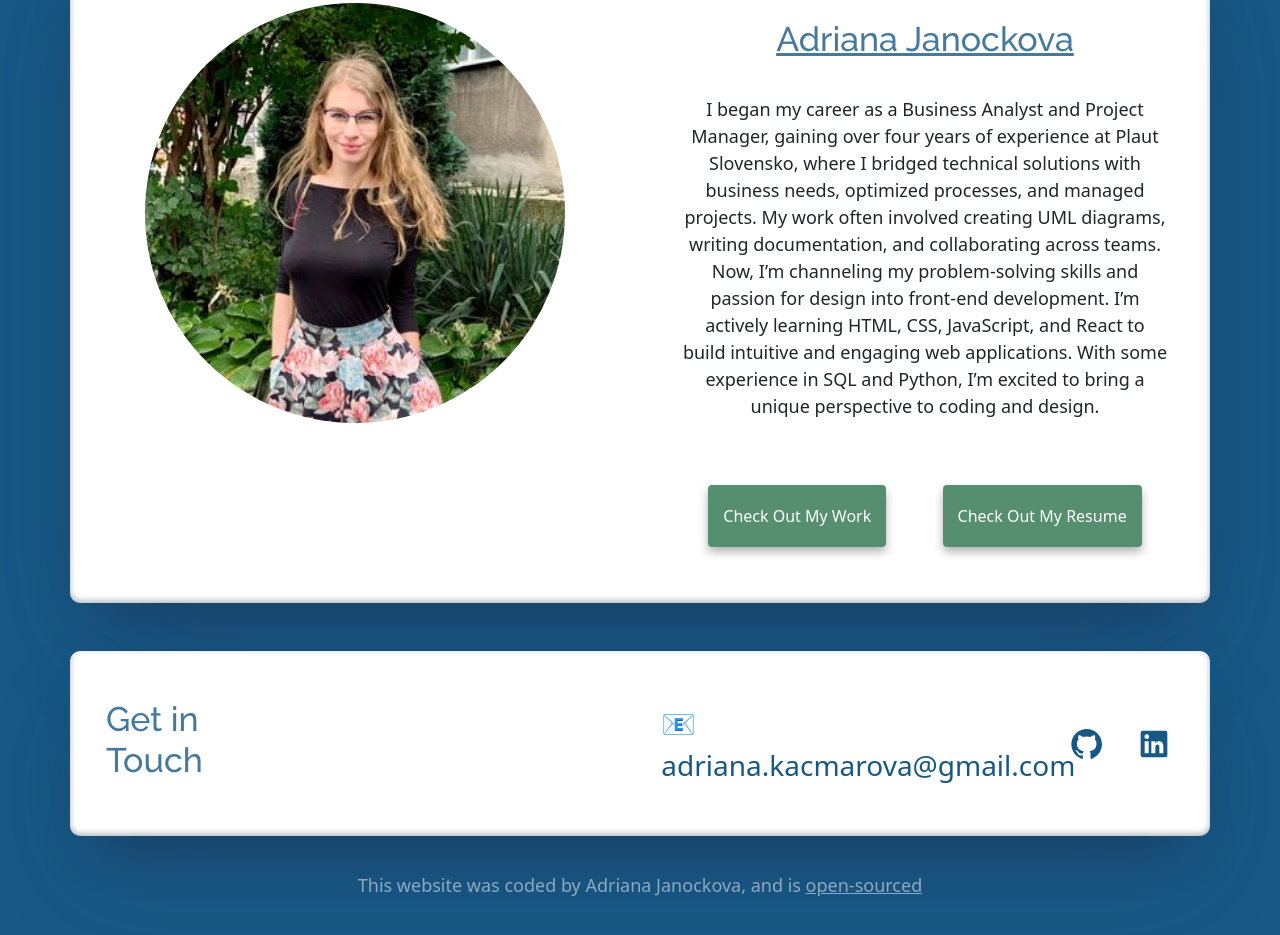
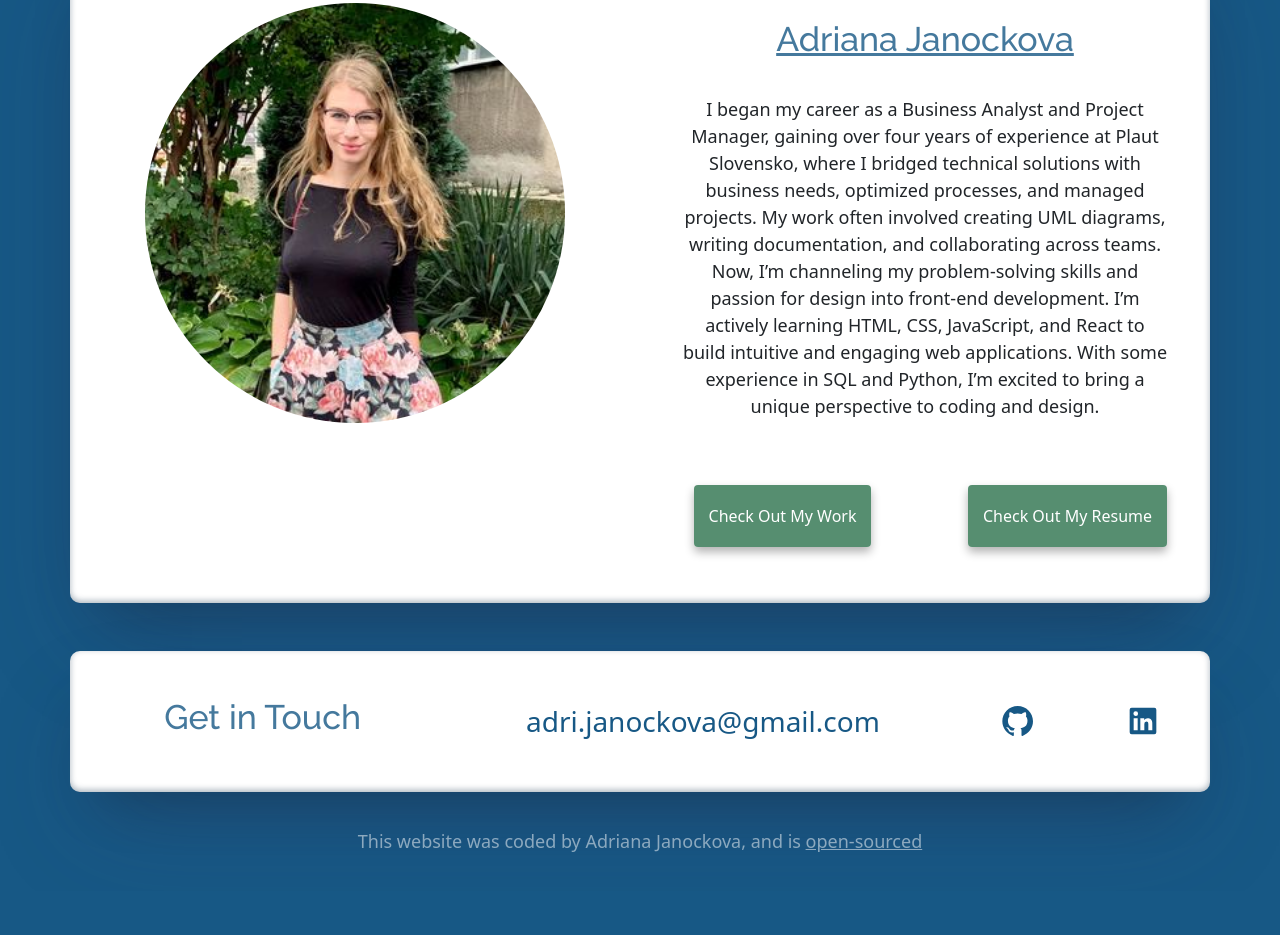
Before and after one commit to Adriana-Aki/shecodes-portfolio, a plain HTML site: page about.html in a window 1280 px wide. Shown: the part 692-1627 px from the top of the page. After the commit the page ends 1583 px from the top, so only its background shows below. Drawn offline with nearby package versions, Linux system fonts and the light colour scheme.

Commit message:
footer contact info fixing

```diff
--- a/about.html
+++ b/about.html
@@ -78,7 +78,7 @@
     </div>
     <div class="container mt-5 mb-5">
       <div class="row d-flex">
-        <div class="col-md-6">
+        <div class="col-lg-6">
           <img
             src="images/me.jpg"
             class="img-fluid rounded-circle mx-auto d-block"
@@ -86,7 +86,7 @@
             style="height: 80%"
           />
         </div>
-        <div class="col-md-6">
+        <div class="col-lg-6">
           <h2
             class="m-3 about-picture portfolio-heading text-decoration-underline"
           >
@@ -104,13 +104,14 @@
             some experience in SQL and Python, I’m excited to bring a unique
             perspective to coding and design.
           </p>
-          <div class="links d-flex justify-content-evenly">
-            <div class="mt-5 link-wrapper text-center">
+
+          <div class="links d-flex row justify-content-evenly">
+            <div class="mt-5 link-wrapper text-center col-12 col-lg-6">
               <a href="portfolio.html" class="primary-link" title="Portfolio"
                 >Check out my work</a
               >
             </div>
-            <div class="mt-5 link-wrapper text-center">
+            <div class="mt-5 link-wrapper text-center col-12 col-lg-6">
               <a href="CV_Janockova.pdf" class="primary-link" title="Resume"
                 >Check out my resume</a
               >
@@ -121,24 +122,29 @@
     </div>
 
     <div class="container p-0 mb-3">
-      <footer>
-        <div class="row mt-5 d-flex justify-content-center align-items-center">
-          <div class="col-md-3 p-5">
-            <h2 class="contact-header">Get in Touch</h2>
+      <footer class="p-3">
+        <div class="d-flex align-items-center row contact-footer">
+          <div class="col-12 col-lg-4">
+            <h2 class="contact-header text-center">Get in Touch</h2>
           </div>
-          <div class="col-md-9">
+          <div class="col-12 col-lg-8">
             <div id="contact">
-              <div class="icons row m-3 justify-content-end">
-                <div class="col-6">
+              <div class="icons row d-flex text-center justify-content-end">
+                <div class="col-12 col-xl-8">
                   <a
                     href="mailto:adriana.janockova@gmail.com"
                     class="email-link"
+                    title="email"
                   >
-                    📧 adriana.kacmarova@gmail.com
+                    adri.janockova@gmail.com
                   </a>
                 </div>
-                <div class="git col-1">
-                  <a href="https://github.com/Adriana-Aki/" target="_blank">
+                <div class="git col-6 col-xl-2">
+                  <a
+                    href="https://github.com/Adriana-Aki/"
+                    target="_blank"
+                    title="GitHub"
+                  >
                     <svg
                       height="32"
                       aria-hidden="true"
@@ -155,10 +161,11 @@
                     </svg>
                   </a>
                 </div>
-                <div class="li col-1">
+                <div class="li col-6 col-xl-2">
                   <a
                     href="https://www.linkedin.com/in/adrianajanockova/"
                     target="_blank"
+                    title="LinkedIn"
                   >
                     <svg
                       xmlns="http://www.w3.org/2000/svg"
--- a/style/styles.css
+++ b/style/styles.css
@@ -141,8 +141,6 @@ p {
 }
 
 .email-link {
-  display: flex;
-
   color: var(--third-color);
   font-size: 28px;
   text-decoration: none;
@@ -205,6 +203,10 @@ p {
   .link-wrapper {
     text-align: center;
   }
+
+  a {
+    font-size: 18px;
+  }
 }
 
 .container {
@@ -221,3 +223,7 @@ p {
 .portfolio-heading {
   color: #175885 !important;
 }
+
+.contact-footer {
+  padding: 30px 0 30px 0;
+}
```
Also changed, not shown: contact.html (+17 -11 lines), portfolio.html (+13 -13 lines).
